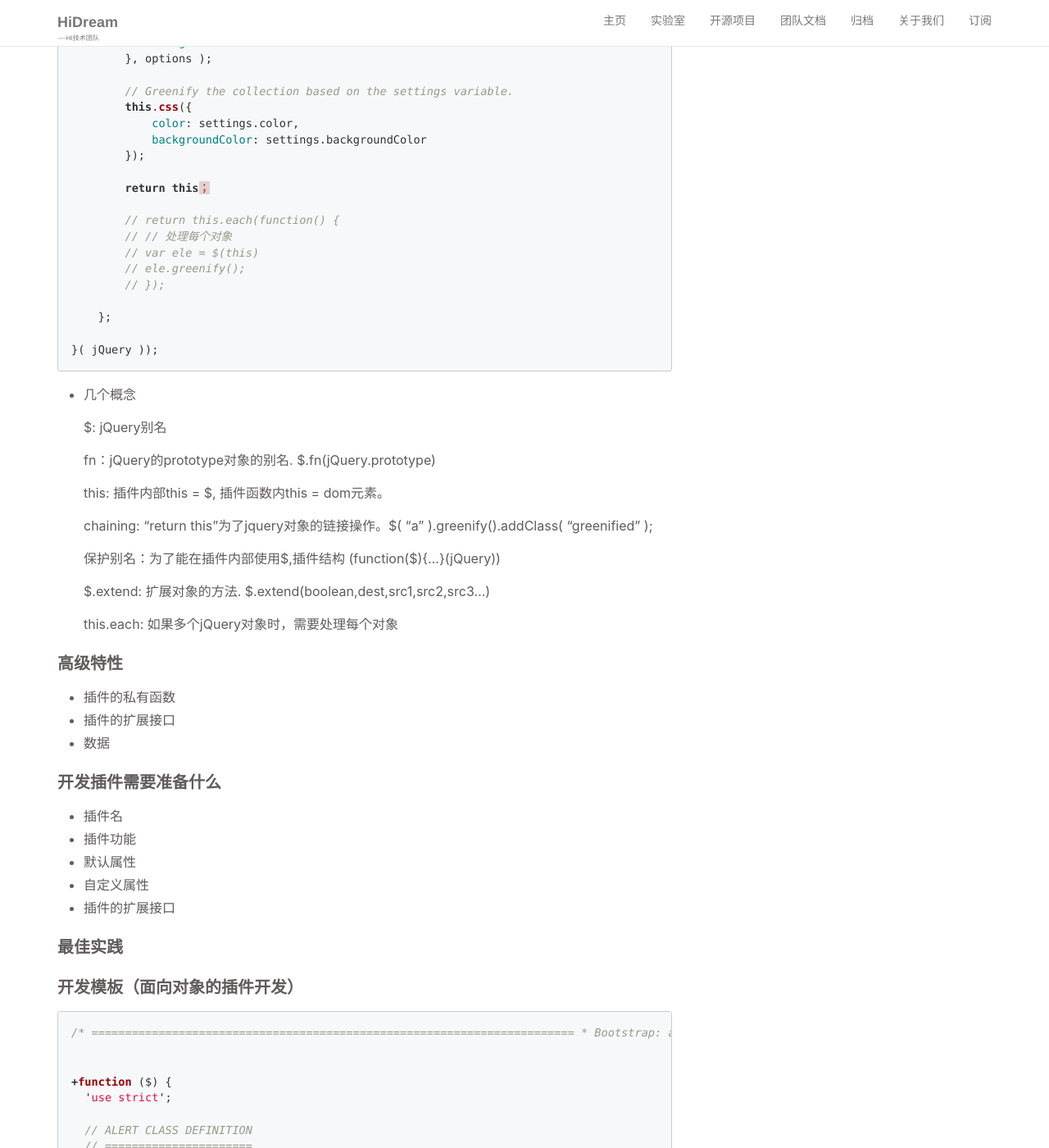
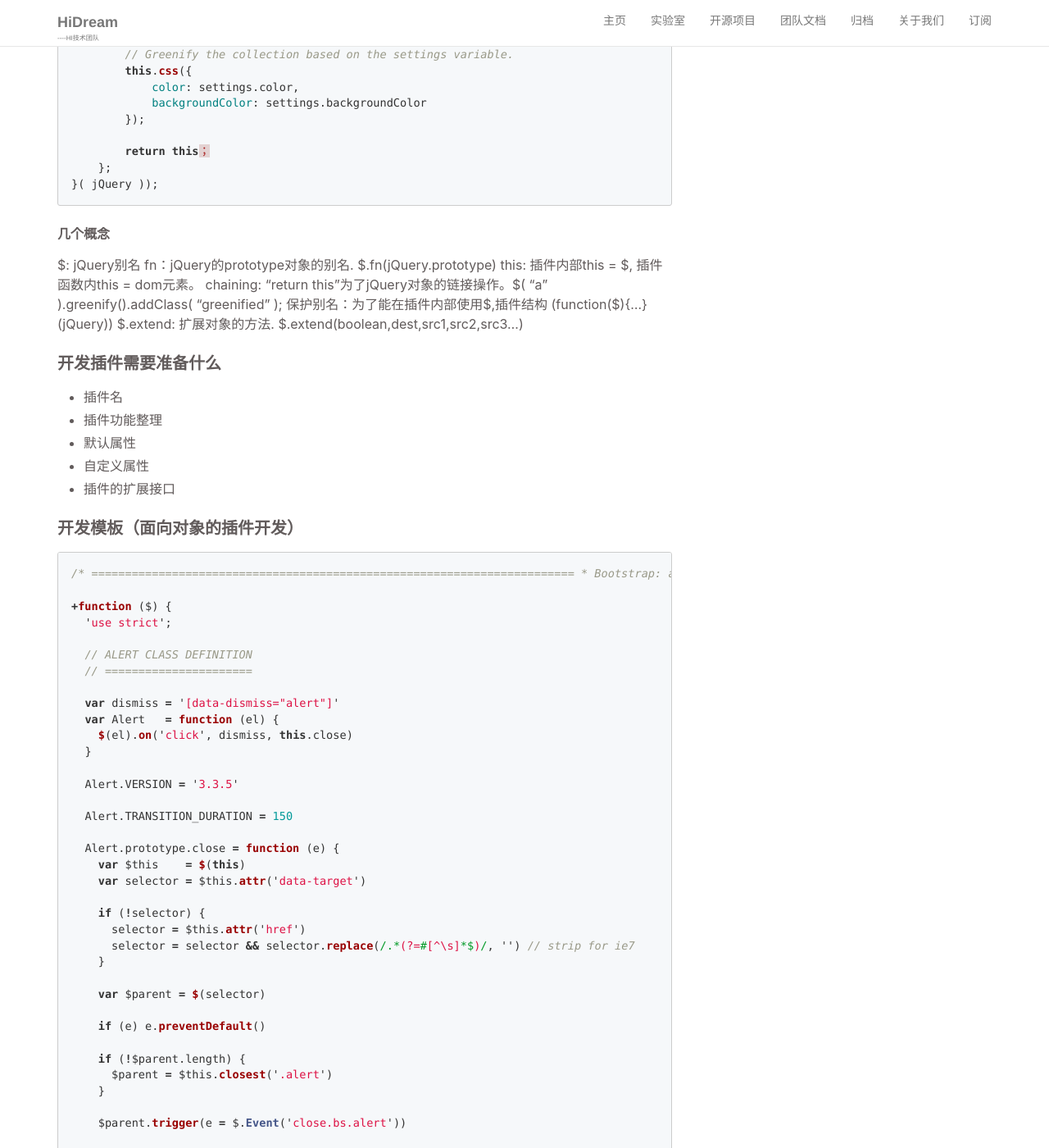
Before and after one commit to DreamHi/DreamHi.github.io, a Jekyll site: the page built from _posts/frontend/2017-03-15-jQueryPlugin开发.md, in a window 1280 px wide and 1400 px high, scrolled down 1086 px. Shown: the whole window at 82% size. Built offline with Jekyll 4.4.1, drawn with Linux system fonts in a browser that asks for light colours; comment, search, counter and statistics services are not loaded; some of the changed text lies outside the part shown.

Commit message:
修改博客内容

````diff
--- a/_posts/frontend/2016-09-05-jqueryPlugin开发.md
+++ b/_posts/frontend/2017-03-15-jQueryPlugin开发.md
@@ -3,11 +3,11 @@
 categories: 前端
 catalog: true
 original: true
-tags: JavaScript JQuery 插件
+tags: JavaScript jQuery 插件
 ---
 
 开发插件的目的是为了功能或者代码复用。一个或多个功能封装成插件。
-jquery插件类似jquery对象的一个方法。所有的juqery对象都可以使用
+jQuery插件类似jQuery对象的一个方法。所有的juqery对象都可以使用
 
 ## 常见插件用法(自命名)
 
@@ -40,13 +40,11 @@
 * 通过$.fn 向jQuery添加新的方法
 * 通过$.widget()应用jQuery UI的部件工厂方式创建
 
-### 例子
+#### 例子
 
 ```js
 (function ( $ ) {
-
     $.fn.greenify = function( options ) {
-
         // This is the easiest way to have default options.
         var settings = $.extend({
             // These are the defaults.
@@ -61,50 +59,26 @@
         });
 
         return this；
-
-        // return this.each(function() {
-        //   // 处理每个对象
-        //   var ele = $(this)
-        //   ele.greenify();
-        // });
-
     };
-
 }( jQuery ));
 ```
 
-* 几个概念
+#### 几个概念
 
   $: jQuery别名
-
   fn：jQuery的prototype对象的别名. $.fn(jQuery.prototype)
-
   this: 插件内部this = $, 插件函数内this = dom元素。
-
-  chaining: "return this"为了jquery对象的链接操作。$( "a" ).greenify().addClass( "greenified" );
-
+  chaining: "return this"为了jQuery对象的链接操作。$( "a" ).greenify().addClass( "greenified" );
   保护别名：为了能在插件内部使用$,插件结构 (function($){...}(jQuery))
-
   $.extend: 扩展对象的方法. $.extend(boolean,dest,src1,src2,src3...)
-
-  this.each: 如果多个jQuery对象时，需要处理每个对象
-
-### 高级特性
-
-* 插件的私有函数
-* 插件的扩展接口
-* 数据
 
 ### 开发插件需要准备什么
 
 * 插件名
-* 插件功能
+* 插件功能整理
 * 默认属性
 * 自定义属性
 * 插件的扩展接口
-
-### 最佳实践
-
 
 ### 开发模板（面向对象的插件开发）
 
@@ -116,7 +90,6 @@
  * Copyright 2011-2015 Twitter, Inc.
  * Licensed under MIT (https://github.com/twbs/bootstrap/blob/master/LICENSE)
  * ======================================================================== */
-
 
 +function ($) {
   'use strict';
@@ -205,6 +178,3 @@
 }(jQuery);
 
 ```
-### 实战
-
-* 需求
````
Also changed, not shown: _posts/frontend/2017-03-03-javascript真伪值整理.md (+19 -7 lines), _posts/frontend/2017-03-08-浏览器技术整理.md (renamed from _posts/frontend/2016-09-08-浏览器技术.md, +4 -2 lines), _posts/backend/2017-03-03-RESTAPI架构中Error体系设计.md (line endings or trailing spaces).
